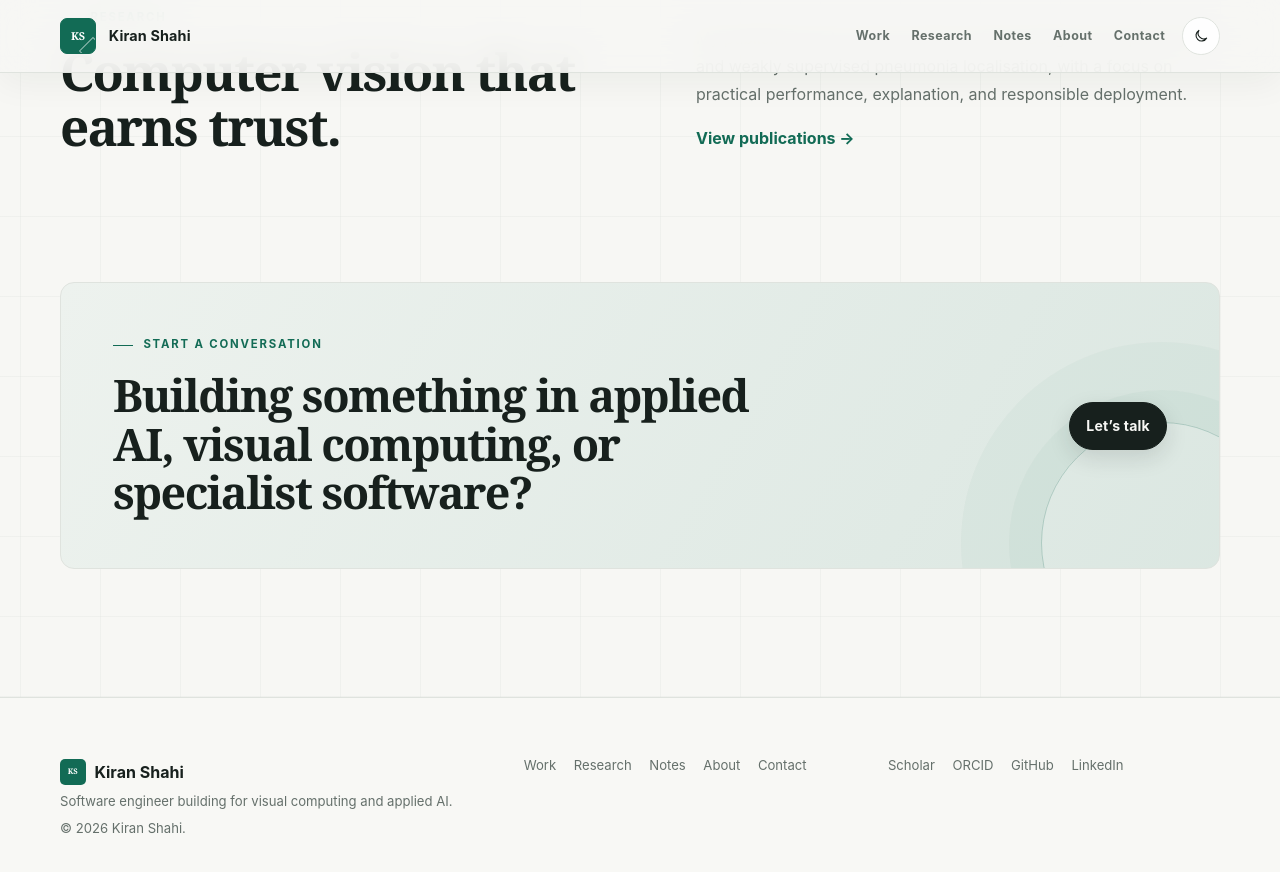
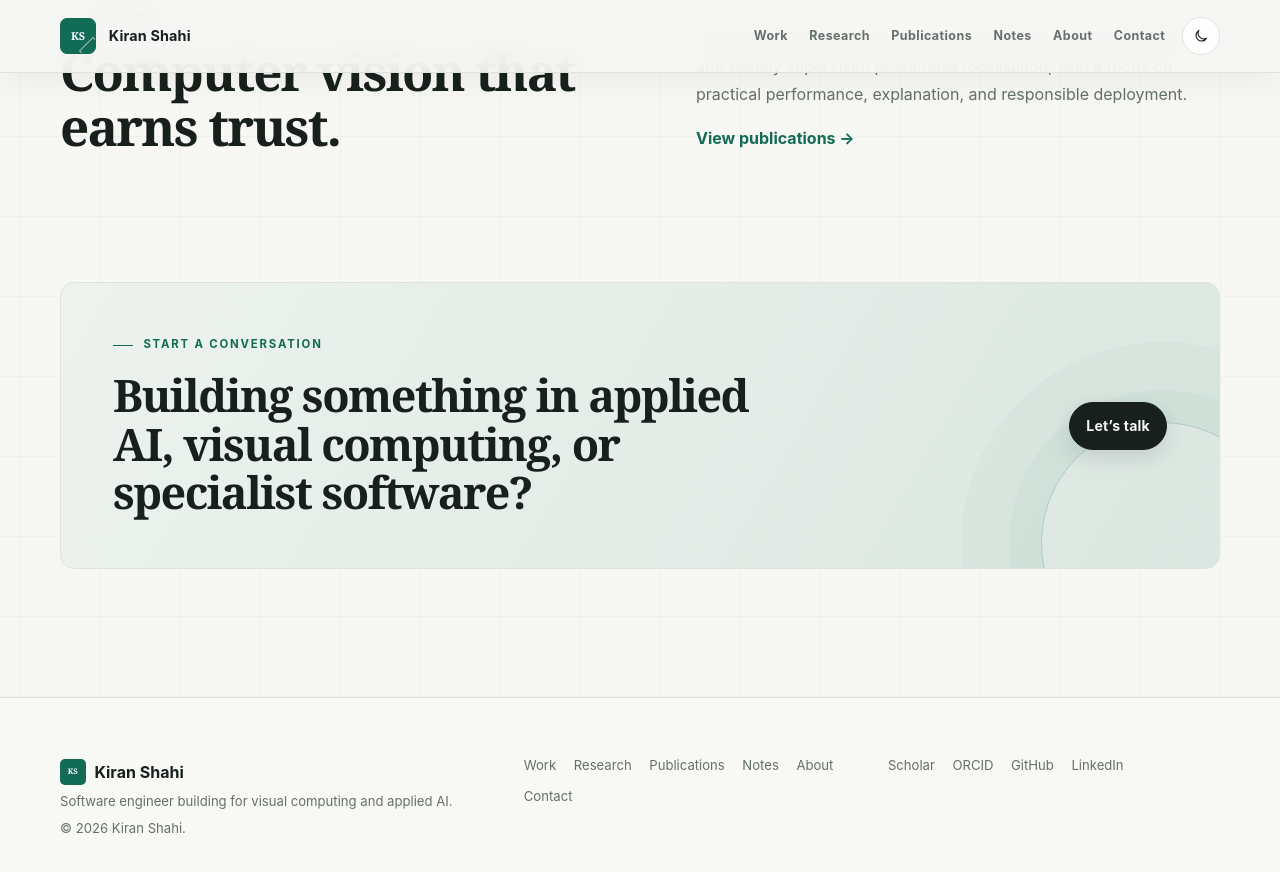
Before and after one commit to kiranshahi/kiranshahi.github.io, a Jekyll site: the page built from index.html, in a window 1280 px wide and 900 px high, scrolled down 3384 px. Shown: the top 872 px of the window. Built offline with Jekyll 4.4.1, drawn with Linux system fonts in a browser that asks for light colours; part of the change alters nothing that is shown.

Commit message:
Improve personal SEO identity metadata

```diff
--- a/_config.yml
+++ b/_config.yml
@@ -2,7 +2,7 @@ title: Kiran Shahi
 email: kiran.shahi@ieee.org
 url: "https://kirans.me"
 baseurl: ""
-description: "Kiran Shahi is a London-based software engineer building production-grade software for visual computing and applied AI."
+description: "Kiran Shahi is a London-based software engineer and AI researcher specialising in computer vision, visual computing, medical imaging, and real-time video."
 lang: en
 
 theme: null
@@ -42,6 +42,8 @@ nav_items:
     url: /projects/
   - title: Research
     url: /research/
+  - title: Publications
+    url: /publications/
   - title: Notes
     url: /news/
   - title: About
@@ -51,9 +53,9 @@ nav_items:
 
 author:
   name: Kiran Shahi
-  title: Software Engineer | Visual Computing & Applied AI
+  title: Software Engineer & AI Researcher
   affiliation: MBS Survey Software Ltd | London, United Kingdom
-  tagline: Building production-grade software for visual computing and applied AI.
+  tagline: Software engineer and AI researcher working across computer vision, visual computing, and applied AI.
   email: kiran.shahi@ieee.org
 
 social:
@@ -63,7 +65,6 @@ social:
   linkedin: https://www.linkedin.com/in/kiranshahi
   researchgate: https://www.researchgate.net/profile/Kiran-Shahi
 
-
 exclude:
   - vendor
   - node_modules
```
